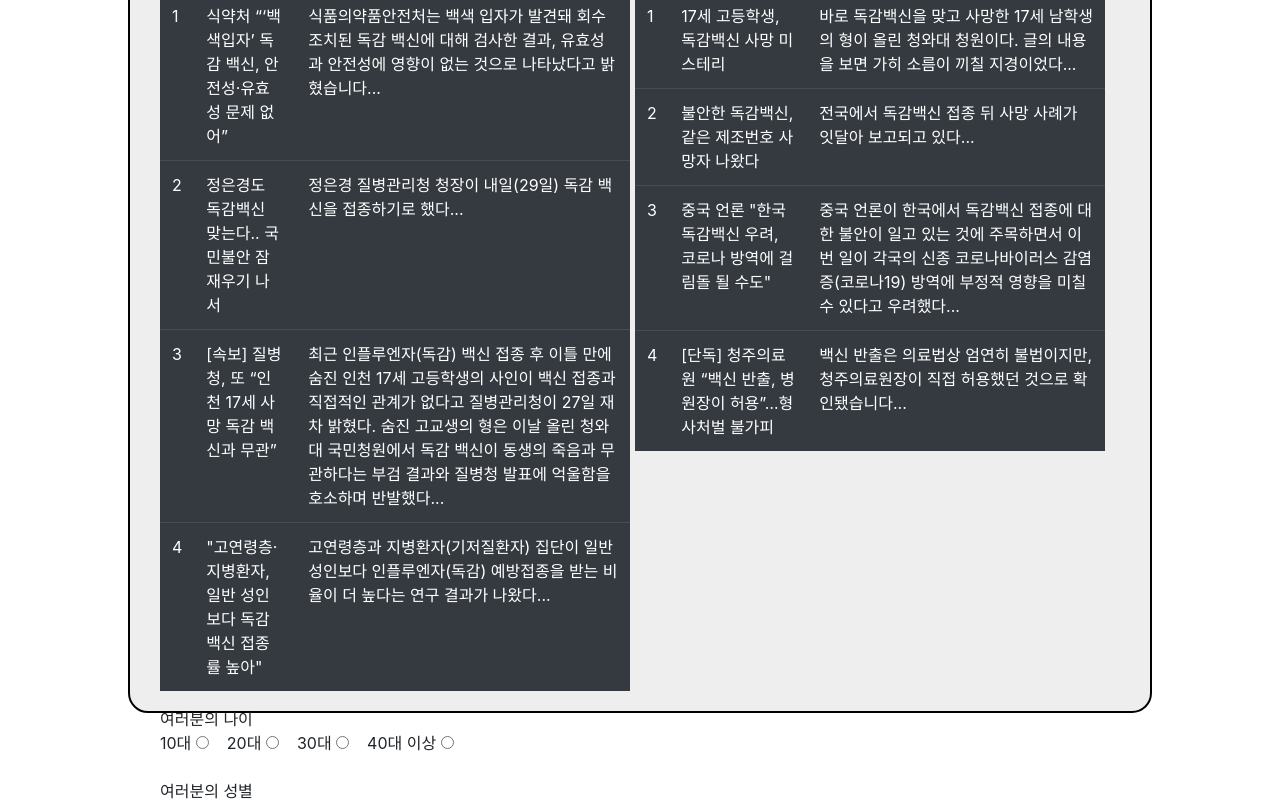
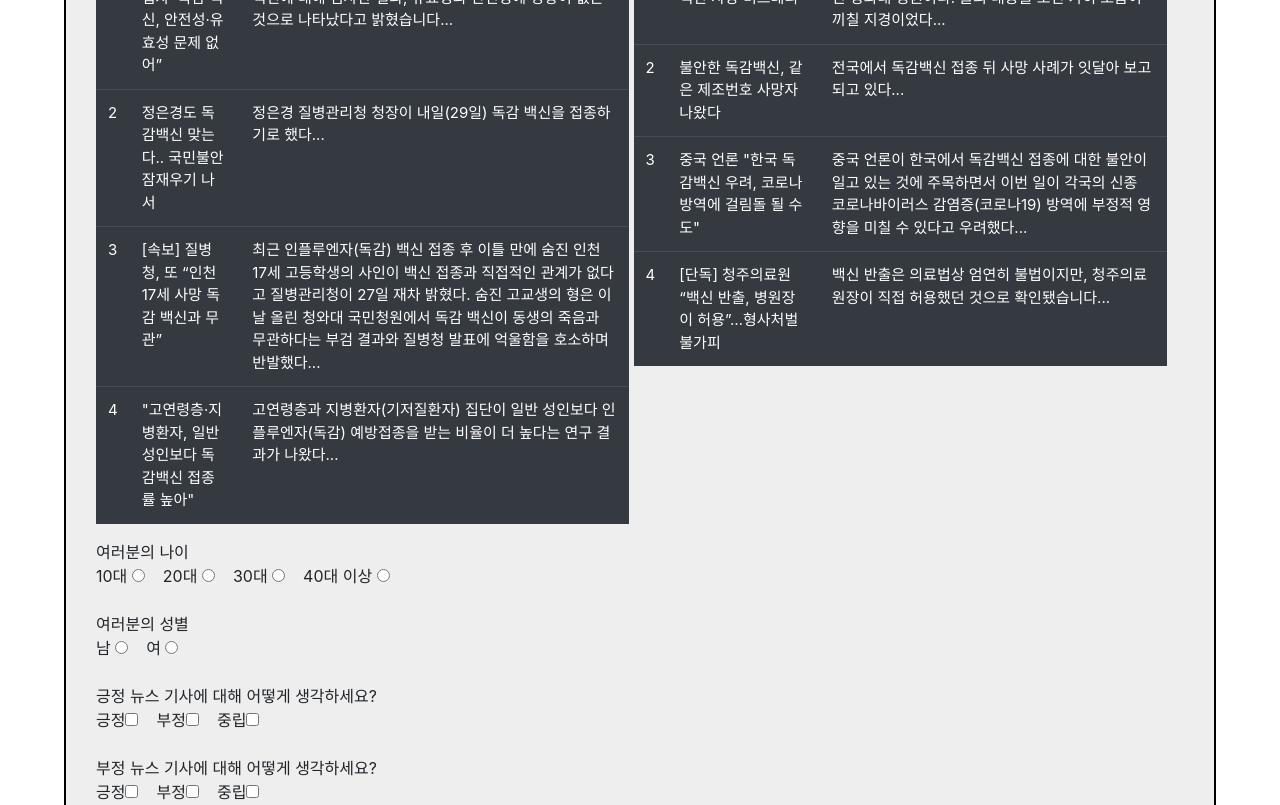
Before and after one commit to OhyunHighSchoolML/web, a plain HTML site: page index.html in a window 1280 px wide. Shown: the part 87-892 px from the top of the page. Drawn offline with nearby package versions, Linux system fonts and the light colour scheme.

Commit message:
Update style.css

```diff
--- a/src/css/style.css
+++ b/src/css/style.css
@@ -17,14 +17,14 @@ display: flex;
 align-items: center;
 justify-content: center;
 width: 100vw;
-height: 100vh;
+height: 140vh;
 perspective: 800px;
 }
 
 .id-card {
 position: relative;
-width: 80%;
-height: 800px;
+width: 90%;
+height: 1200px;
 transform: scale(0.01) rotateY(720deg);
 transform-style: preserve-3d;
 transition: 1.2s;
@@ -56,13 +56,15 @@ transform: rotateY(180deg);
 }
 
 .po{
-display: inline-block;
-width: 49%;
+    display: inline-block;
+    width: 49%;
+    font-size: 15px;
 }
 
 .ne{
-display: inline-block;
-width: 49%;
+    display: inline-block;
+    width: 49%;
+    font-size: 15px;
 }
 
 .po-header{
@@ -79,13 +81,6 @@ h2{
 text-align: center;
 color: white;
 font-family: 'Caveat', cursive;
-}
-
-.wrap {
-    height: 45px;
-    display: flex;
-    align-items: center;
-    justify-content: center;
 }
 
 .button{
```
